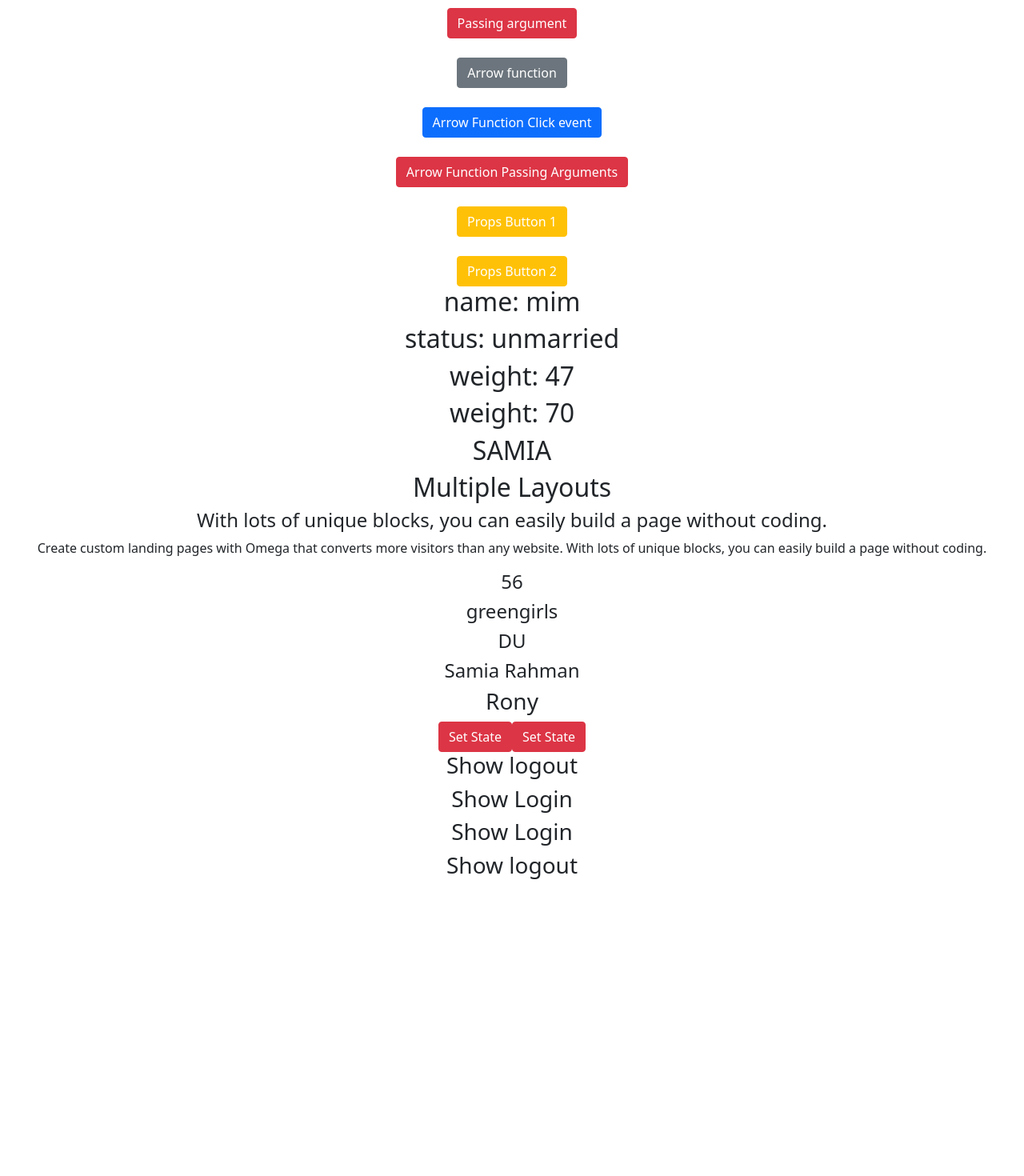
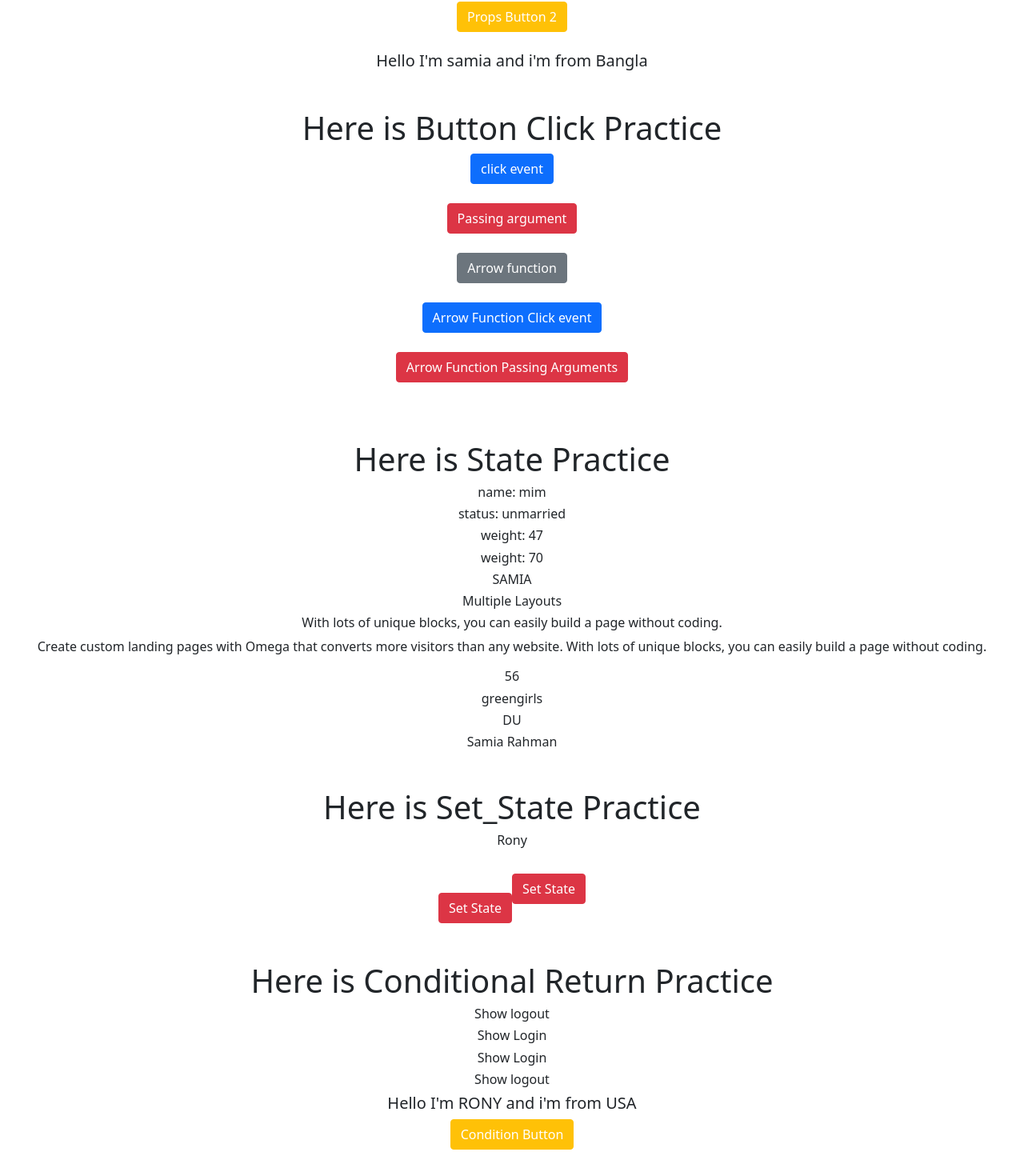
Before and after one commit to mrsamia/react_tuitorial, a React (Create React App) app: page / in a window 1280 px wide. Shown: the part 164-1634 px from the top of the page at 80% size. Before the commit the page ends 1270 px from the top, so only its background shows below. Built offline with nearby package versions, Linux system fonts and the light colour scheme.

Commit message:
SRM | heading

```diff
--- a/src/App.js
+++ b/src/App.js
@@ -11,26 +11,47 @@ import State_practice_3 from './components/State_practice_3';
 import Set_state from './components/Set_state';
 import Conditional_return from './components/Conditional_return';
 import Conditional_return_2 from './components/Conditional_return_2';
+import Condition_prac_3 from './components/Condition_prac_3';
 
 function App() {
   return (
     <div className="App">
-      <h1>React</h1>
+      <div className="mt-5 mb-5">
+        <h1>Here is Props Practice</h1>
+        <Button name="Props Button 1" /><br></br>
+        <Button name="Props Button 2" /><br></br>
         <Functional_cmpnt name="samia" country="Bangla" />
+      </div>
+
+      <div className="mt-5 mb-5">
+        <h1>Here is Button Click Practice</h1>
         <Button_event_Handlr /><br></br>
         <Arrow_function /><br></br>
         <Arrow_fnctn_clck_evnt /><br></br>
+      </div>
 
-      <Button name="Props Button 1" /><br></br>
-      <Button name="Props Button 2" />
+      <div className="mt-5 mb-5">
+        <h1>Here is State Practice</h1>
         <State />
         <State_2_practice />
         <State_practice_3 />
+      </div>
+
+      <div className="mt-5 mb-5">
+        <h1>Here is Set_State Practice</h1>
         <Set_state />
+      </div>
+
+      <div className="mt-5 mb-5">
+        <h1>Here is Conditional Return Practice</h1>
         <Conditional_return condition={false} />
         <Conditional_return condition={true} />
         <Conditional_return_2 condition={true} />
         <Conditional_return_2 condition={false} />
+        <Condition_prac_3 condition={false} />
+        <Condition_prac_3 condition={true} />
+      </div>
+
     </div>
   );
 }
--- /dev/null
+++ b/src/components/Condition_prac_3.js
@@ -0,0 +1,18 @@
+import React from "react";
+import Button from "./Button";
+import Functional_cmpnt from "./Functional_cmpnt";
+
+function Condition_prac_3(props){
+    const condition = props.condition
+    if(condition==true){
+        return(
+            <Button name="Condition Button"/>
+        )
+    }
+    else{
+        return(
+            <Functional_cmpnt name="RONY" country="USA"/>
+        )
+    }
+}
+export default Condition_prac_3;
--- a/src/components/Conditional_return.js
+++ b/src/components/Conditional_return.js
@@ -3,7 +3,7 @@ import React from 'react';
 function Login() {
     return (
         <div>
-            <h3>Show Login</h3>
+            <h6>Show Login</h6>
         </div>
     );
 }
@@ -11,7 +11,7 @@ function Login() {
 function Logout() {
     return (
         <div>
-            <h3>Show logout</h3>
+            <h6>Show logout</h6>
         </div>
     );
 }
--- a/src/components/Conditional_return_2.js
+++ b/src/components/Conditional_return_2.js
@@ -3,7 +3,7 @@ import React from 'react';
 function Login() {
     return (
         <div>
-            <h3>Show Login</h3>
+            <h6>Show Login</h6>
         </div>
     );
 }
@@ -11,7 +11,7 @@ function Login() {
 function Logout() {
     return (
         <div>
-            <h3>Show logout</h3>
+            <h6>Show logout</h6>
         </div>
     );
 }
--- a/src/components/Functional_cmpnt.js
+++ b/src/components/Functional_cmpnt.js
@@ -4,7 +4,7 @@ function Functional_cmpnt(props) {
 
     return (
         <div>
-            <h1>Hello I'm {props.name} and i'm from {props.country}</h1>
+            <h5>Hello I'm {props.name} and i'm from {props.country}</h5>
         </div>
     );
 }
--- a/src/components/Set_state.js
+++ b/src/components/Set_state.js
@@ -16,8 +16,8 @@ class Set_state extends Component {
     render() {
         return (
             <div>
-                <h3>{this.state.name}</h3>
-                <button className="btn btn-danger" onClick={this.fnct.bind(this, "MIM")}>Set State </button>
+                <h6>{this.state.name}</h6>
+                <button className="btn btn-danger mt-5" onClick={this.fnct.bind(this, "MIM")}>Set State </button>
                 <button className="btn btn-danger" onClick={this.fnct.bind(this, "Rony")}>Set State </button>
             </div>
         );
--- a/src/components/State.js
+++ b/src/components/State.js
@@ -22,10 +22,10 @@ class State extends Component {
         return (
             <div>
 
-                <h2>name: {this.state.name}</h2>                {/* name: single value */}
-                <h2>status: {this.state.status[1]}</h2>          {/* status:  array value */}
-                <h2>weight: {this.state.weight.class8}</h2>      {/*  nested react state*/}
-                <h2>weight: {this.state.weight.class9[2]}</h2>  {/* class9: nested array value */}
+                <h6>name: {this.state.name}</h6>                {/* name: single value */}
+                <h6>status: {this.state.status[1]}</h6>          {/* status:  array value */}
+                <h6>weight: {this.state.weight.class8}</h6>      {/*  nested react state*/}
+                <h6>weight: {this.state.weight.class9[2]}</h6>  {/* class9: nested array value */}
             </div>
         )
     }
--- a/src/components/State_2_practice.js
+++ b/src/components/State_2_practice.js
@@ -36,9 +36,9 @@ constructor(){
         return (
             <div>
 
-            <h2>{this.state.name.title.one}</h2>
-            <h2>{this.state.data.title.one}</h2>
-            <h4>{this.state.data.subtitle.one}</h4>
+            <h6>{this.state.name.title.one}</h6>
+            <h6>{this.state.data.title.one}</h6>
+            <h6>{this.state.data.subtitle.one}</h6>
             <p>{this.state.data.maintext.one}</p>
             </div>
         )
--- a/src/components/State_practice_3.js
+++ b/src/components/State_practice_3.js
@@ -39,10 +39,10 @@ class State_practice_3 extends Component {
     render() {
         return (
             <div>
-                <h4>{this.state.age}</h4>
-                <h4>{this.state.name.school[1]}</h4>
-                <h4>{this.state.name.versity.three}</h4>
-                <h4>{this.state.item.one.subtitle}</h4>
+                <h6>{this.state.age}</h6>
+                <h6>{this.state.name.school[1]}</h6>
+                <h6>{this.state.name.versity.three}</h6>
+                <h6>{this.state.item.one.subtitle}</h6>
             </div>
         );
     }
```
Lines whose indentation alone changed are shown as unchanged.
